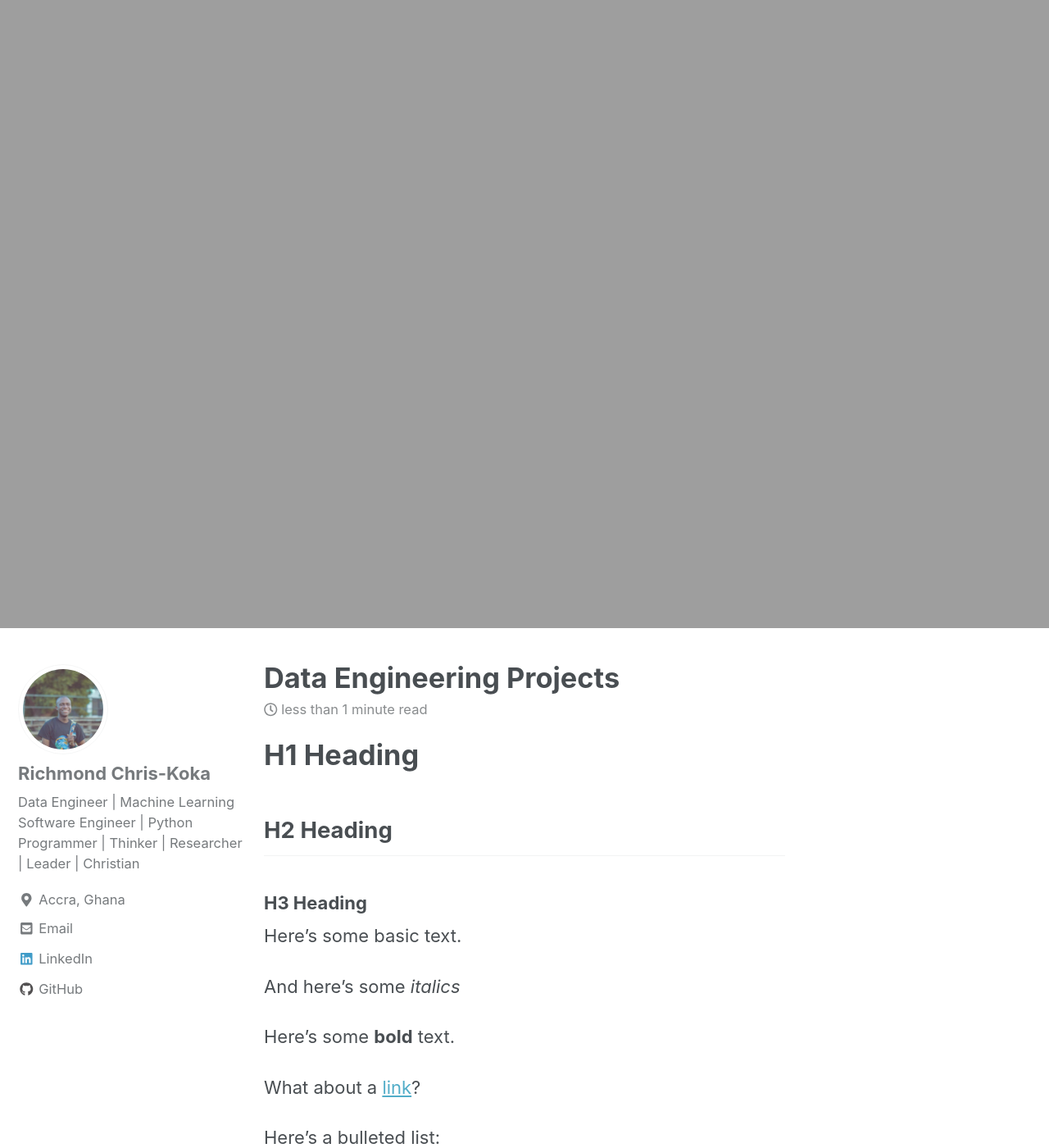
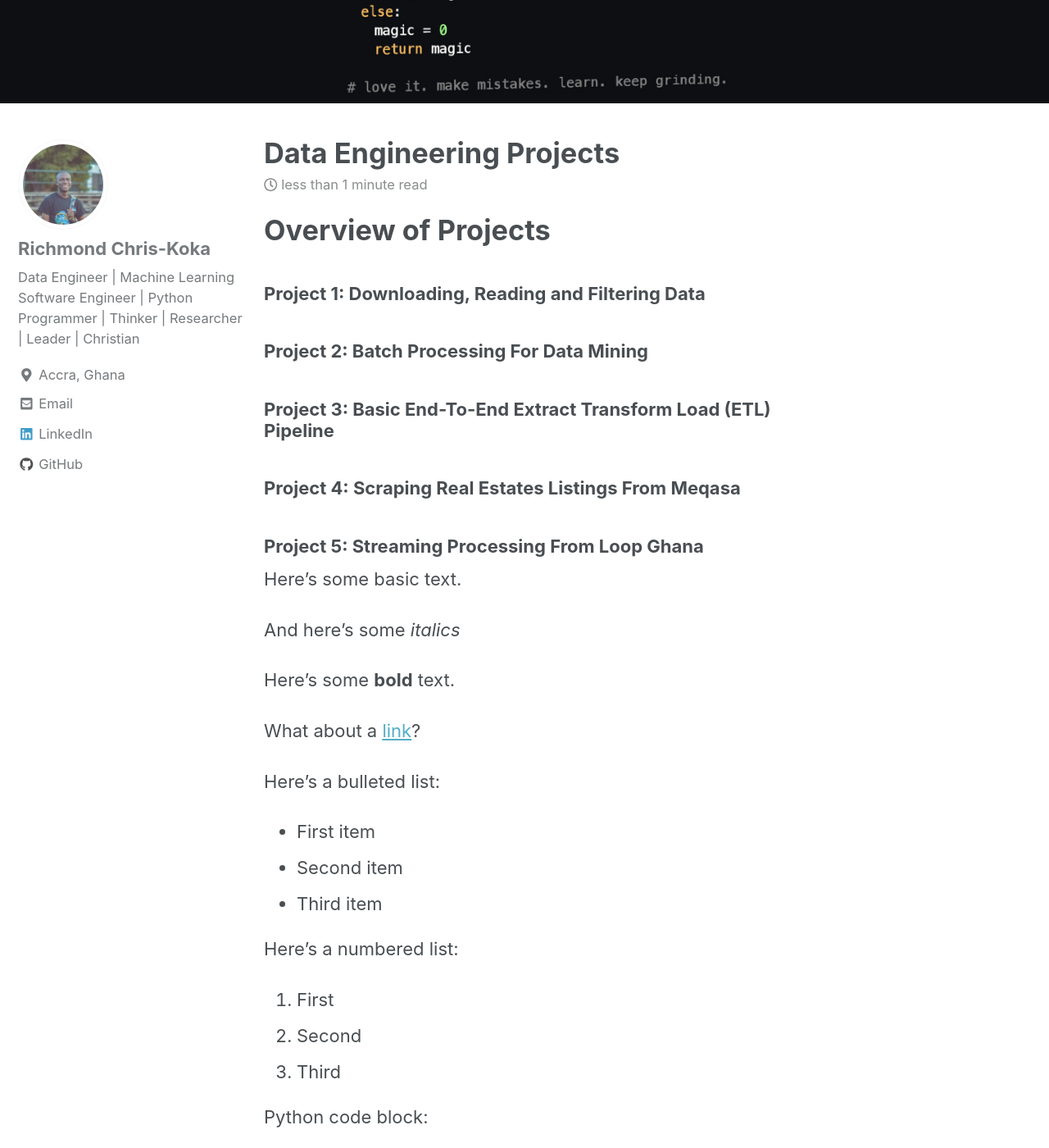
Before and after one commit to rchriskoka/rchriskoka.github.io, a Jekyll site: the page built from _posts/2018-01-28-perceptron.md, in a window 1280 px wide and 1400 px high, scrolled down 294 px. Shown: the whole window at 82% size. Built offline with Jekyll 4.4.1, drawn with Linux system fonts in a browser that asks for light colours; nearby versions of some CDN libraries; formulas are drawn with MathJax 3; some of the changed text lies outside the part shown.

Commit message:
Update on Portfolio

```diff
--- a/_posts/2018-01-28-perceptron.md
+++ b/_posts/2018-01-28-perceptron.md
@@ -1,18 +1,24 @@
 ---
 title: "Data Engineering Projects"
-date: 2018-01-28
+date: 2019-12-07
 tags: [ETL Pipeline, Batch Processing, Stream Processing]
 header:
-  image: "/images/perceptron/percept.jpg"
+  image: "/images/back.jpeg"
 excerpt: "Data Engineering"
 mathjax: "true"
 ---
 
-# H1 Heading
+# Overview of Projects
 
-## H2 Heading
+### Project 1: Downloading, Reading and Filtering Data
 
-### H3 Heading
+### Project 2: Batch Processing For Data Mining
+
+### Project 3: Basic End-To-End Extract Transform Load (ETL) Pipeline
+
+### Project 4: Scraping Real Estates Listings From Meqasa
+
+### Project 5: Streaming Processing From Loop Ghana
 
 Here's some basic text.
 
```
